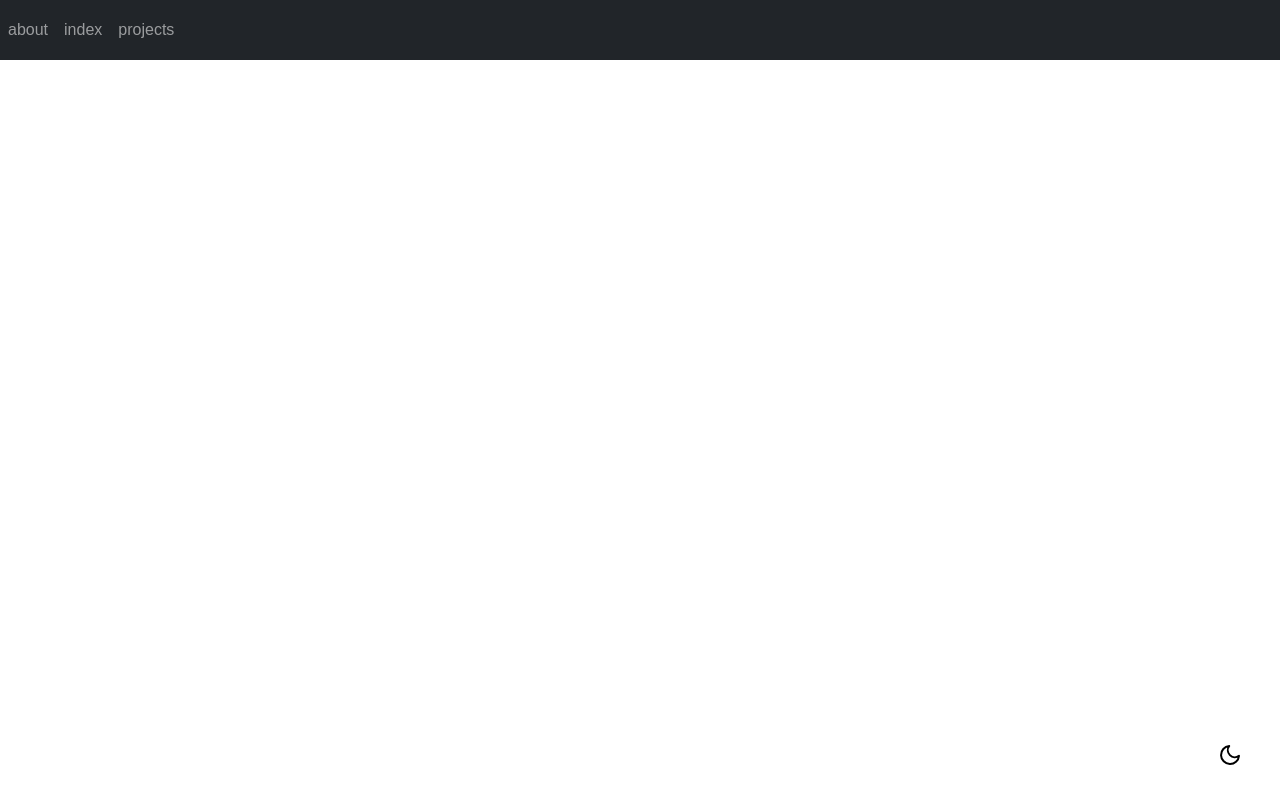
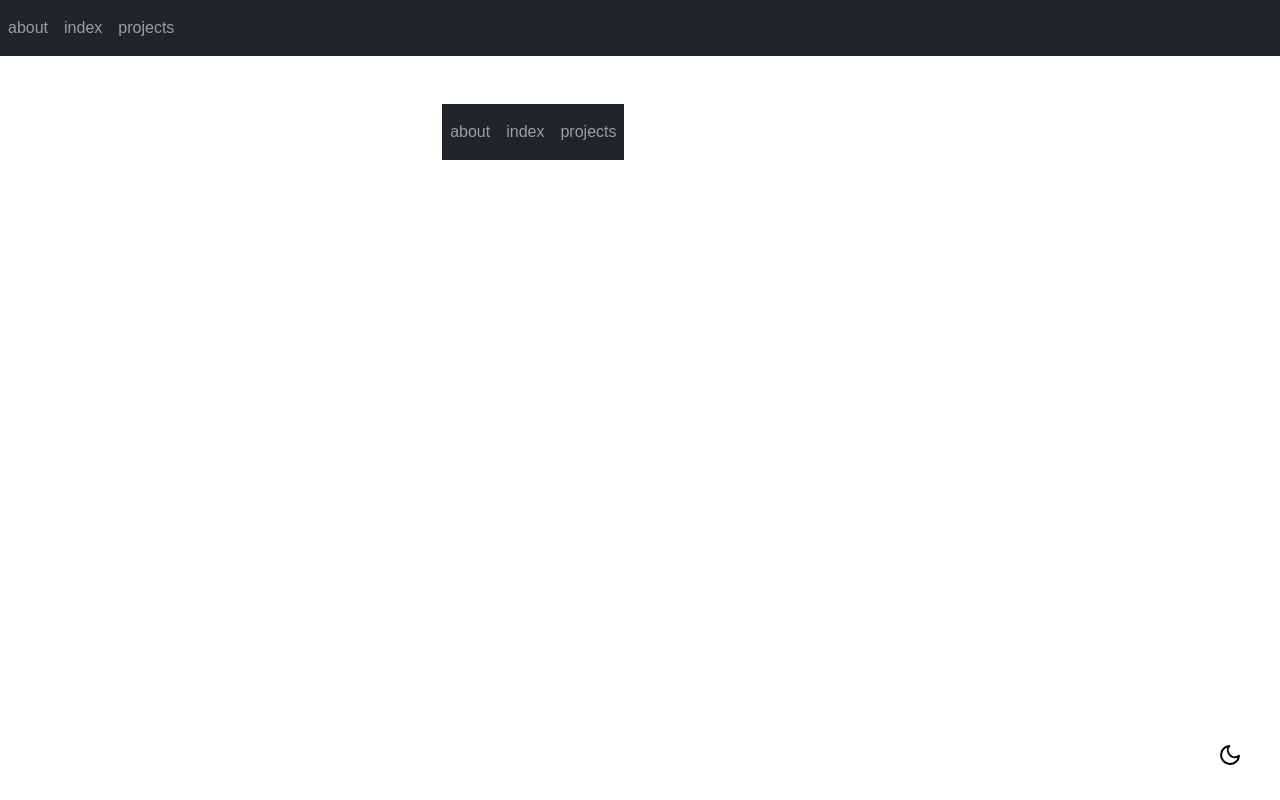
Before and after one commit to nivandosoares/moonwalk, a Next.js app: page /Layout in a window 1280 px wide. Built offline with nearby package versions, Linux system fonts and the light colour scheme.

Commit message:
navbar typo

```diff
--- a/pages/Layout.js
+++ b/pages/Layout.js
@@ -21,29 +21,15 @@ const Layout = ({ children }) => {
 
   return (
     <>
-      <Navbar
-        collapseOnSelect
-        expand="lg"
-        bg="dark"
-        variant="dark"
-        fixed="top"
-        style={{ height: "60px" }}
-      >
-        <Navbar.Toggle
-          aria-controls="responsive-navbar-nav"
-          className="ml-auto"
-        />
+      <Navbar collapseOnSelect expand="lg" bg="dark" variant="dark">
+        <Navbar.Toggle aria-controls="responsive-navbar-nav" />
         <Navbar.Collapse id="responsive-navbar-nav">
-          <Nav className="mr-auto justify-content-center">
-            {loading ? (
-              <p id="loading">...</p>
-            ) : (
-              navLinks.map((link) => (
-                <Nav.Link href={`/posts/${link.slug}`} key={link.slug}>
-                  {link.slug}
-                </Nav.Link>
-              ))
-            )}
+          <Nav className="mr-auto">
+            {navLinks.map((link) => (
+              <Nav.Link href={`/posts/${link.slug}`} key={link.slug}>
+                {link.slug}
+              </Nav.Link>
+            ))}
           </Nav>
         </Navbar.Collapse>
       </Navbar>
```
